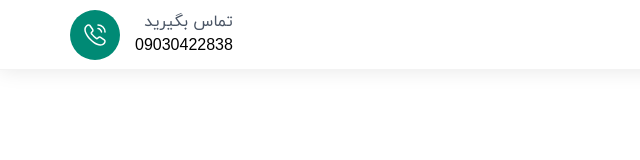
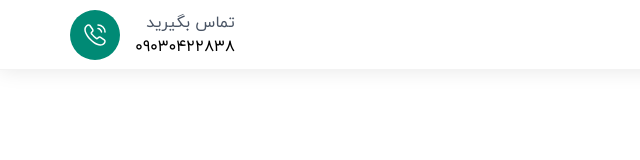
Before and after one commit to tikrack/doctor_front, a website built with Vite: page index.html in a window 1280 px wide. Shown: the full height of the page, 0-640 px from the left. Built offline with nearby package versions, Linux system fonts and the light colour scheme; files whose address does not match are found by name.

Commit message:
feat(fonts): some chnage in fonts

```diff
--- a/index.html
+++ b/index.html
@@ -18,13 +18,13 @@
             <img alt="logo" class="h-[60px]" src="/images/logo.png">
         </a>
         <!--Call-->
-        <div id="call" class="flex flex-row-reverse gap-[15px]">
+        <div id="call" class="flex select-none flex-row-reverse gap-[15px]">
             <div class="w-[50px] h-[50px] bg-[var(--primary)] rounded-full flex items-center justify-center">
                 <img alt="call" src="/images/call.svg">
             </div>
             <div>
                 <span class="text-gray-600">تماس بگیرید</span>
-                <h3>09030422838</h3>
+                <h3 class="!font-[number]">09030422838</h3>
             </div>
         </div>
     </div>
--- a/src/styles/style.css
+++ b/src/styles/style.css
@@ -5,41 +5,22 @@
     @font-face {
         font-family: "iran-yekan";
         font-weight: 300; /*Light*/
-        src: url("/public/fonts/iranyekan/woff/iranyekanweblight.woff") format("woff");
+        src: url("/fonts/iranyekan_numbers/woff/iranyekanweblight(fanum).woff") format("woff");
     }
     @font-face {
         font-family: "iran-yekan";
         font-weight: 400; /*Normal*/
-        src: url("/public/fonts/iranyekan/woff/iranyekanwebregular.woff") format("woff");
+        src: url("/fonts/iranyekan_numbers/woff/iranyekanwebregular(fanum).woff") format("woff");
     }
     @font-face {
         font-family: "iran-yekan";
         font-weight: 700; /*Bold*/
-        src: url("/public/fonts/iranyekan/woff/iranyekanwebbold.woff") format("woff");
+        src: url("/fonts/iranyekan_numbers/woff/iranyekanwebbold(fanum).woff") format("woff");
     }
     @font-face {
         font-family: "iran-yekan";
         font-weight: 900; /*ExtraBold*/
         src: url("/public/fonts/iranyekan/woff/iranyekanwebextraboldfanum.woff") format("woff");
-    }
-
-    /*Number*/
-    @font-face {
-        font-family: "number";
-        font-weight: 400;
-        src: url("/public/fonts/iranyekan_numbers/woff/iranyekanwebregular(fanum).woff");
-    }
-
-    /*Pinar*/
-    @font-face {
-        font-family: "pinar";
-        font-weight: 400;
-        src: url("/public/fonts/pinar/pinar-400.woff2") format("woff2");
-    }
-    @font-face {
-        font-family: "pinar";
-        font-weight: 700;
-        src: url("/public/fonts/pinar/pinar-700.woff2") format("woff2");
     }
 
     :root {
```
